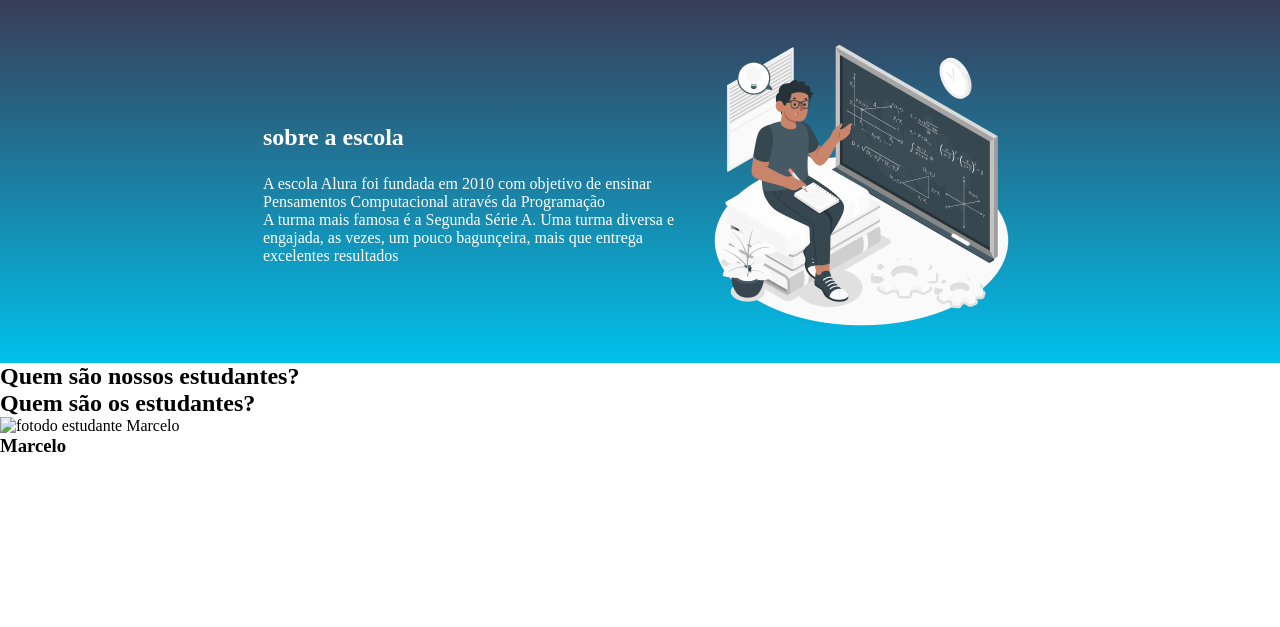
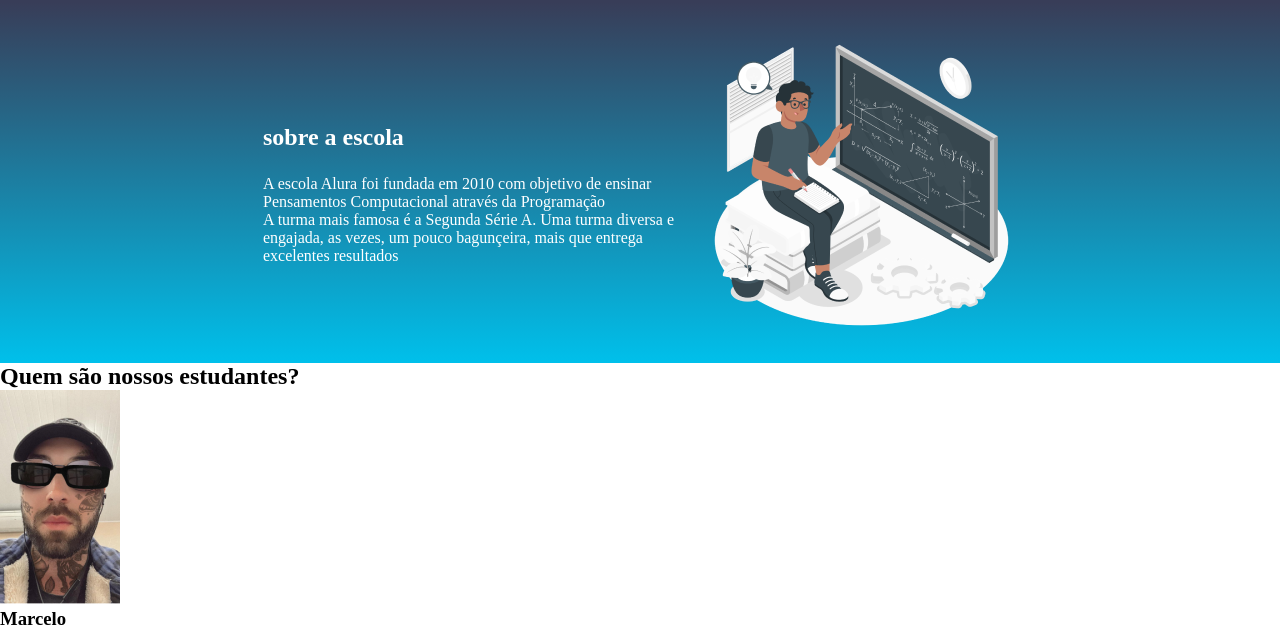
Before and after one commit to brnicolas/site2e, a plain HTML site: page index.html in a window 1280 px wide. Shown: the part 121-748 px from the top of the page. Drawn offline with Linux system fonts and the light colour scheme.

Commit message:
Add files via upload

```diff
--- a/index.html
+++ b/index.html
@@ -36,30 +36,13 @@
     <div class="estudante-todos">
             <span></span>
 
-    <div class="estutante-div">
-
-    </div>
-
-
-    </div>
-
-    </section>
-
-
-
-    <section class="estudante">
-    <h2 class="estudante-titulo">Quem são os estudantes?</h2>
-    <div class="estudante-titulo">
-            <span></span>
-
        <div class="estudante-div">
-         <img class="estudante-imagem"
-         src="'./img/Marcelo 1.png"
-         alt="fotodo estudante Marcelo">
-       <h3 class="estudante-nome">Marcelo</h3>
-       <a href="https:// www.instagram.com/" target="_blank"
+         <img class="estudante-imagem" src="./img/Marcelo 1.png" alt="foto do Marcelo">
+         <h3 class="estudante-nome">Marcelo</h3>
+       <img src="./img/instagram.png" alt="Instagram">
 
        </div>
+
     </div>
 
     </section>
```
Also changed, not shown: img/github.png (added), img/instagram.png (added), img/logotipo-do-linkedin.png (added).
